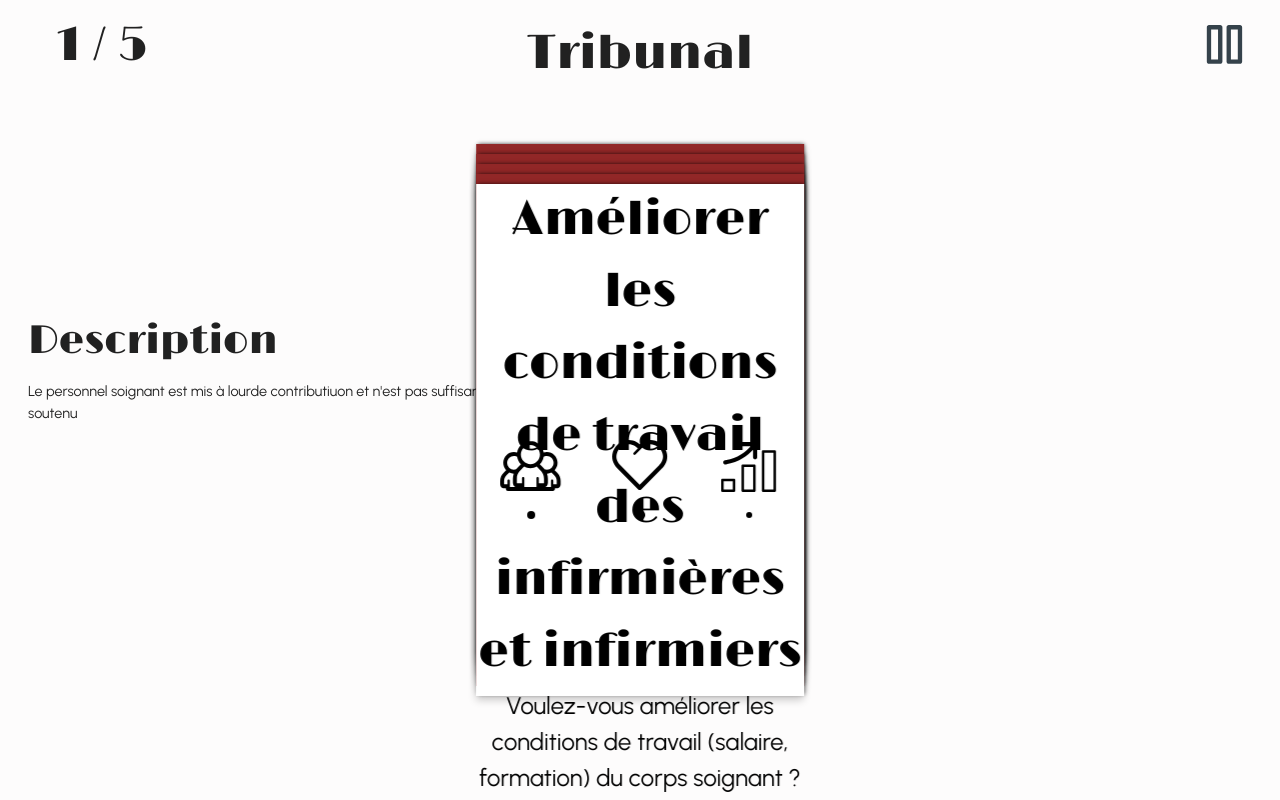
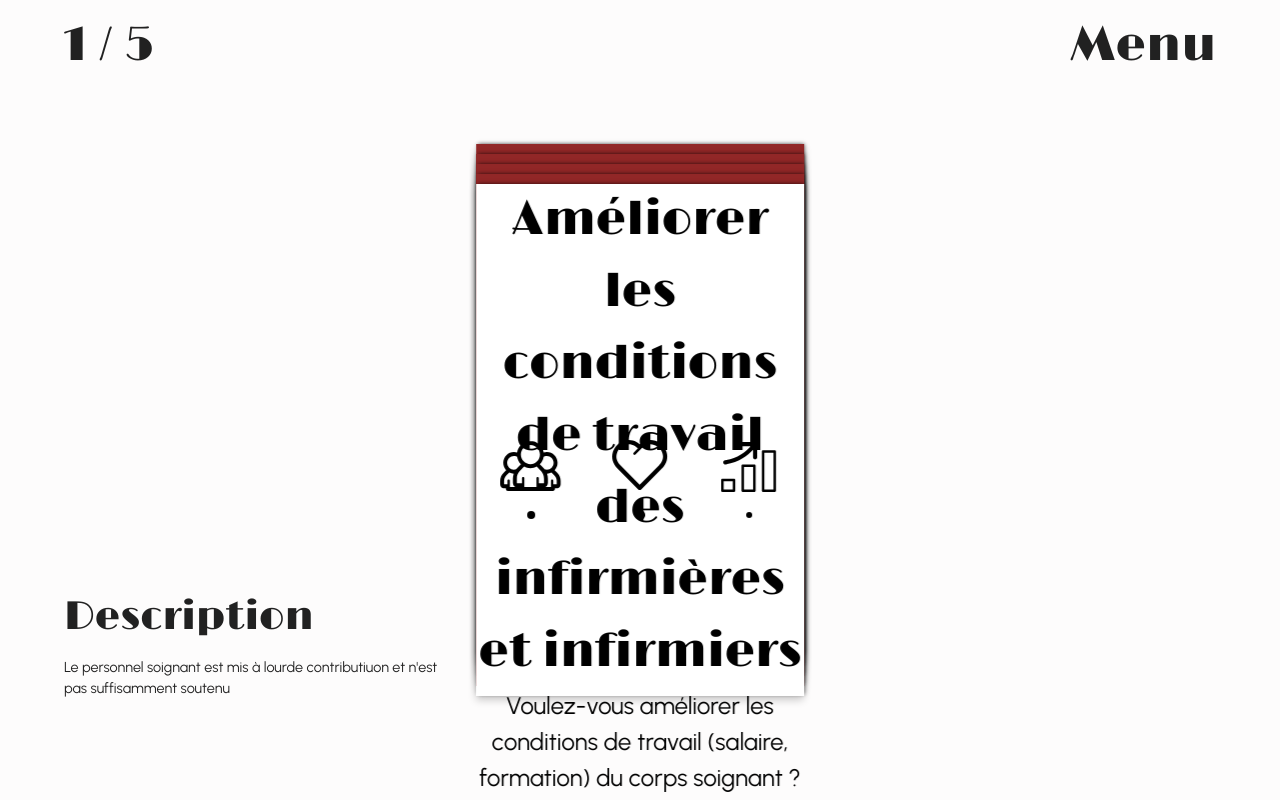
Before and after one commit to emilevl/projint-mini-jeux-durabilia, a Vue app: page / in a window 1280 px wide. Built offline with nearby package versions, Linux system fonts and the light colour scheme.

Commit message:
Update interface style

```diff
--- a/src/interfaces/TheCardInterface.vue
+++ b/src/interfaces/TheCardInterface.vue
@@ -270,16 +270,16 @@ function infoPlayer() {
 
 <template>
   <div class="main-page">
-    <h1 id="main-title">Tribunal</h1>
+    <!-- <h1 id="main-title">Tribunal</h1> -->
     <div id="clickable-part">
       <div id="description-current-card">
         <h2>Description</h2>
         <p>{{CARDS[iCurrentCard].context}}</p>
       </div>
     </div>
-    <p to="/" class="pause-game" @click="togglePauseGame()">
-      <img src="src/assets/icons/pause.svg" />
-    </p>
+    <h1 to="/" class="pause-game" @click="togglePauseGame()">
+      Menu
+    </h1>
 
     <div class="cardNo-onNo">
       <h1>{{ TOTAL_CARDS - iCurrentCard }} / {{ TOTAL_CARDS }}</h1>
@@ -340,12 +340,18 @@ function infoPlayer() {
     font-family : 'Urbanist', 'Inter', sans-serif;
     margin: 0;
   }
+
   #description-current-card {
-    display: flex;
+    /* display: flex;
     flex-direction: column;
     justify-content: center;
     margin-left: 20px;
-    max-width: 500px;
+    max-width: 500px; */
+    position: absolute;
+    left: 0;
+    margin: 0 0 0 5%;
+    bottom: 100px;
+    max-width: 30%;
   }
 
   #description-current-card p {
@@ -383,12 +389,10 @@ function infoPlayer() {
 
   .pause-game {
     position: absolute;
-    top: 5px;
-    right: 5px;
-    margin: 20px;
+    top: 10px;
+    right: 0px;
+    margin: 0 5% 0 0;
     cursor: pointer;
-    width: 50px;
-    height: 50px;
   }
 
   .pause-game img {
@@ -401,10 +405,10 @@ function infoPlayer() {
     top: 10px;
     left: 0px;
     width: 90%;
+    margin: 0 0 0 5% ;
   }
 
   .cardNo-onNo h1 {
-    margin: 0 0 0 5% ;
     text-align: center;
     text-align: left;
   }
```
